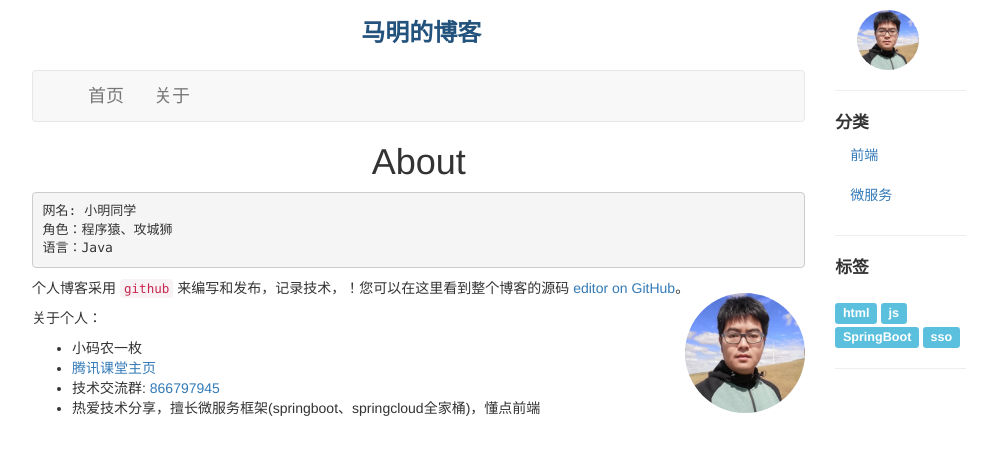
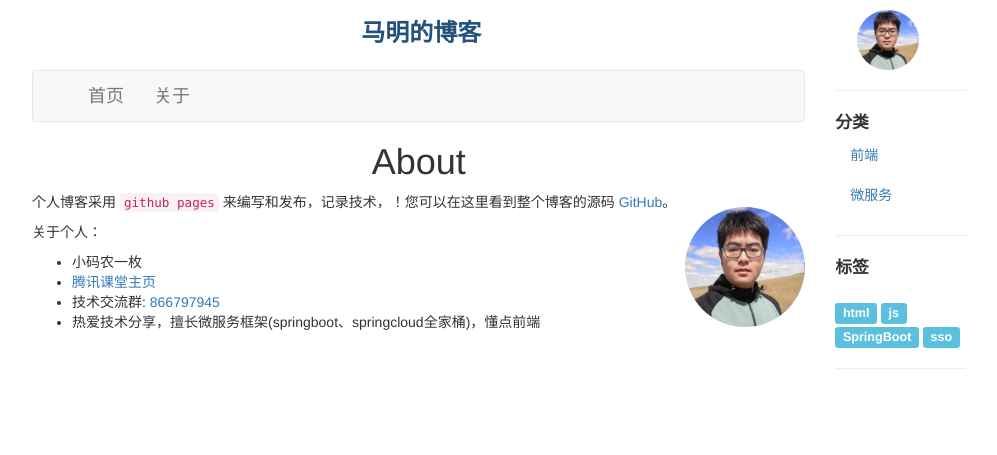
Before and after one commit to chaojunma/chaojunma.github.io, a Jekyll site: the page built from about.md, in a window 1280 px wide. Shown: the top 455 px of the page, without its empty margins (141-1138 px from the left). Built offline with Jekyll 4.4.1, drawn with Linux system fonts in a browser that asks for light colours.

Commit message:
修改内容

```diff
--- a/about.md
+++ b/about.md
@@ -4,13 +4,9 @@ title: About
 permalink: /about/
 ---
 
-~~~
-网名: 小明同学
-角色：程序猿、攻城狮
-语言：Java
-~~~
 
-个人博客采用 `github` 来编写和发布，记录技术，！您可以在这里看到整个博客的源码 [editor on GitHub](https://github.com/chaojunma/chaojunma.github.io/edit/master/README.md)。
+
+个人博客采用 `github pages` 来编写和发布，记录技术，！您可以在这里看到整个博客的源码 [GitHub](https://github.com/chaojunma/chaojunma.github.io)。
 
 关于个人：
 
```
Also changed, not shown: README.md.
